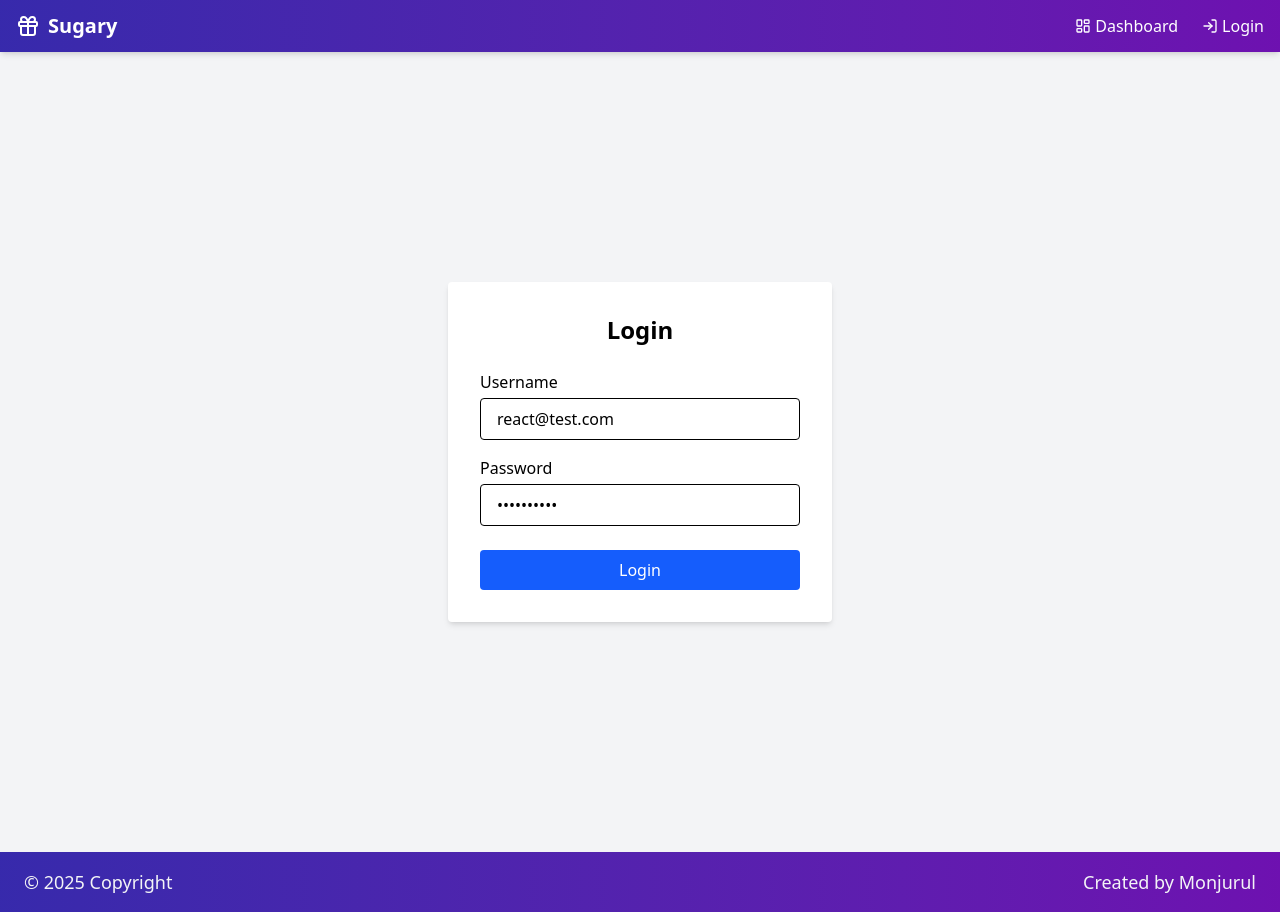
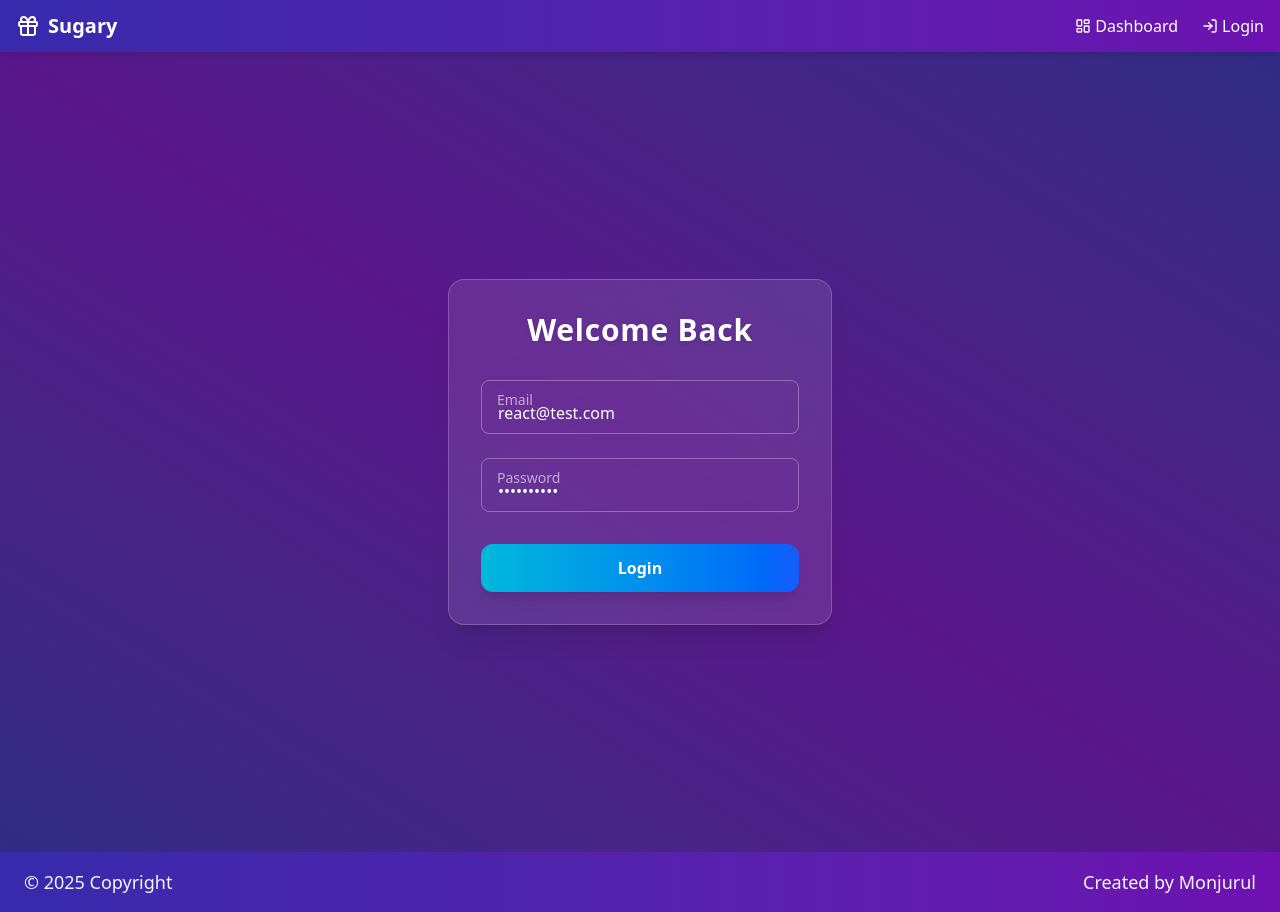
Before and after one commit to Monjurul-190629/sugary-react-recruitment, a React (Vite) app: page /Login in a window 1280 px wide. Built offline with nearby package versions, Linux system fonts and the light colour scheme.

Commit message:
some fixes on loginPage

```diff
--- a/src/pages/LoginPage.jsx
+++ b/src/pages/LoginPage.jsx
@@ -36,46 +36,60 @@ const Login = () => {
     };
 
     return (
-        <div className="min-h-screen flex items-center justify-center bg-gray-100">
+        <div className="min-h-screen flex items-center justify-center bg-gradient-to-tr from-indigo-900 via-purple-900 to-indigo-900 px-4">
   <form
     onSubmit={handleSubmit}
-                className="bg-white p-8 rounded shadow-md w-full max-w-sm"
+    className="relative bg-white/10 backdrop-blur-xl text-white rounded-2xl p-8 shadow-xl w-full max-w-sm border border-white/20"
   >
-                <h2 className="text-2xl font-bold mb-6 text-center">Login</h2>
+    <h2 className="text-3xl font-bold mb-8 text-center tracking-wide drop-shadow-sm">
+      Welcome Back
+    </h2>
 
-                {error && <div className="text-red-600 mb-4">{error}</div>}
+    {error && (
+      <div className="bg-red-500/20 text-red-200 text-sm p-3 mb-4 rounded">
+        {error}
+      </div>
+    )}
 
-                <div className="mb-4">
-                    <label className="block mb-1">Username</label>
+    <div className="mb-6 relative">
       <input
         type="email"
         value={username}
         onChange={(e) => setUsername(e.target.value)}
-                        className="w-full px-4 py-2 border rounded"
         required
+        className="peer w-full pt-5 px-4 pb-2 bg-transparent border border-white/30 rounded-lg text-white placeholder-transparent focus:outline-none focus:border-blue-400"
+        placeholder="Email"
       />
+      <label className="absolute left-4 top-2.5 text-sm text-white/60 peer-placeholder-shown:top-3.5 peer-placeholder-shown:text-base peer-placeholder-shown:text-white/40 transition-all duration-200 peer-focus:top-1 peer-focus:text-sm peer-focus:text-blue-300">
+        Email
+      </label>
     </div>
 
-                <div className="mb-6">
-                    <label className="block mb-1">Password</label>
+    <div className="mb-8 relative">
       <input
         type="password"
         value={password}
         onChange={(e) => setPassword(e.target.value)}
-                        className="w-full px-4 py-2 border rounded"
         required
+        className="peer w-full pt-5 px-4 pb-2 bg-transparent border border-white/30 rounded-lg text-white placeholder-transparent focus:outline-none focus:border-blue-400"
+        placeholder="Password"
       />
+      <label className="absolute left-4 top-2.5 text-sm text-white/60 peer-placeholder-shown:top-3.5 peer-placeholder-shown:text-base peer-placeholder-shown:text-white/40 transition-all duration-200 peer-focus:top-1 peer-focus:text-sm peer-focus:text-blue-300">
+        Password
+      </label>
     </div>
 
     <button
       type="submit"
-                    className="w-full bg-blue-600 hover:bg-blue-700 text-white py-2 px-4 rounded"
       disabled={loading}
+      className="w-full py-3 rounded-xl bg-gradient-to-r from-cyan-500 to-blue-600 hover:from-cyan-600 hover:to-blue-700 text-white font-semibold shadow-lg transition-all duration-300"
     >
       {loading ? 'Logging in...' : 'Login'}
     </button>
   </form>
 </div>
+
+
     );
 };
 
```
Lines whose indentation alone changed are shown as unchanged.
